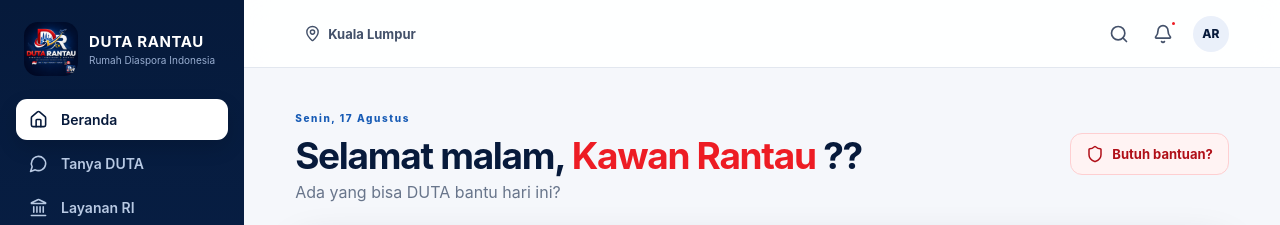
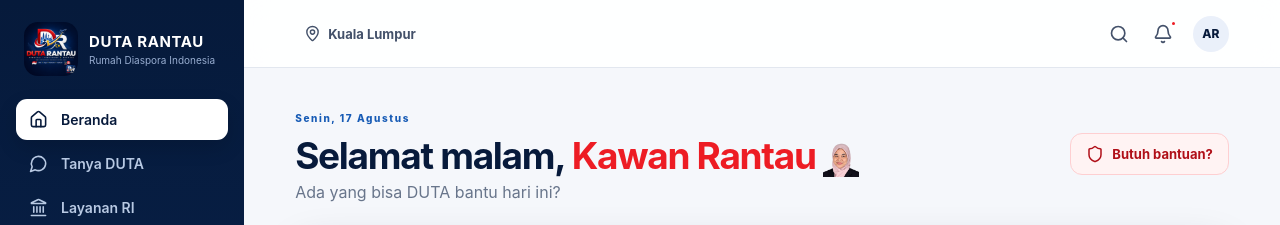
Before and after one commit to magnetrezeki/DUTA-RANTAU, a Next.js app: page / in a window 1280 px wide. Shown: the top 225 px of the page. Built offline with nearby package versions, Linux system fonts and the light colour scheme.

Commit message:
Replace greeting emoji with DUTA icon

```diff
--- a/components/home-greeting.tsx
+++ b/components/home-greeting.tsx
@@ -62,7 +62,7 @@ export function HomeGreeting() {
     return (
       <>
         <span className="eyebrow">-</span>
-        <h1>Selamat datang, <em>Kawan Rantau</em> ??</h1>
+        <h1>Selamat datang, <em>Kawan Rantau</em> <img src="/arti_ikon-duta.png" alt="DUTA" width="36" height="36" style={{ width: "36px", height: "36px", display: "inline-block", verticalAlign: "middle" }} /></h1>
       </>
     )
   }
@@ -70,7 +70,7 @@ export function HomeGreeting() {
   return (
     <>
       <span className="eyebrow">{now.date}</span>
-      <h1>{now.greeting}, <em>Kawan Rantau</em> ??</h1>
+      <h1>{now.greeting}, <em>Kawan Rantau</em> <img src="/arti_ikon-duta.png" alt="DUTA" width="36" height="36" style={{ width: "36px", height: "36px", display: "inline-block", verticalAlign: "middle" }} /></h1>
     </>
   )
 }
```
Also changed, not shown: public/arti_ikon-duta.png (added).
